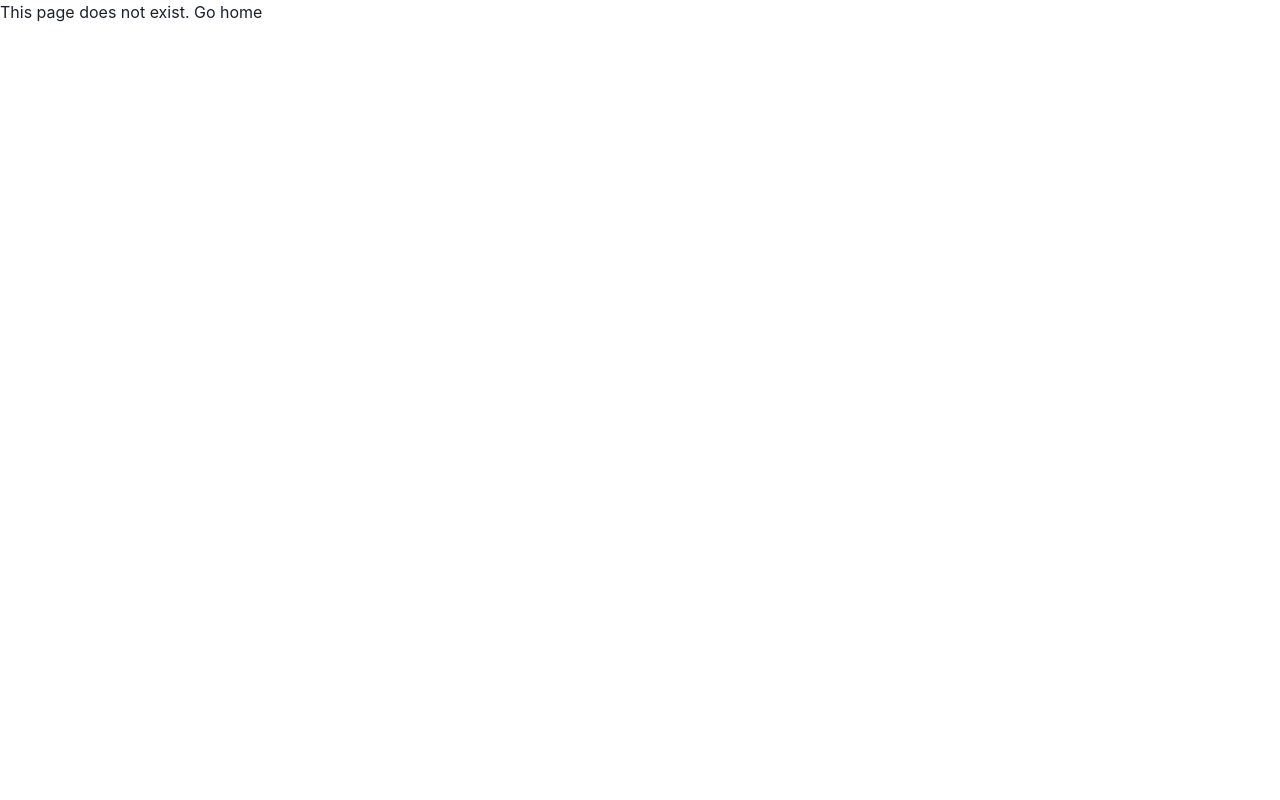
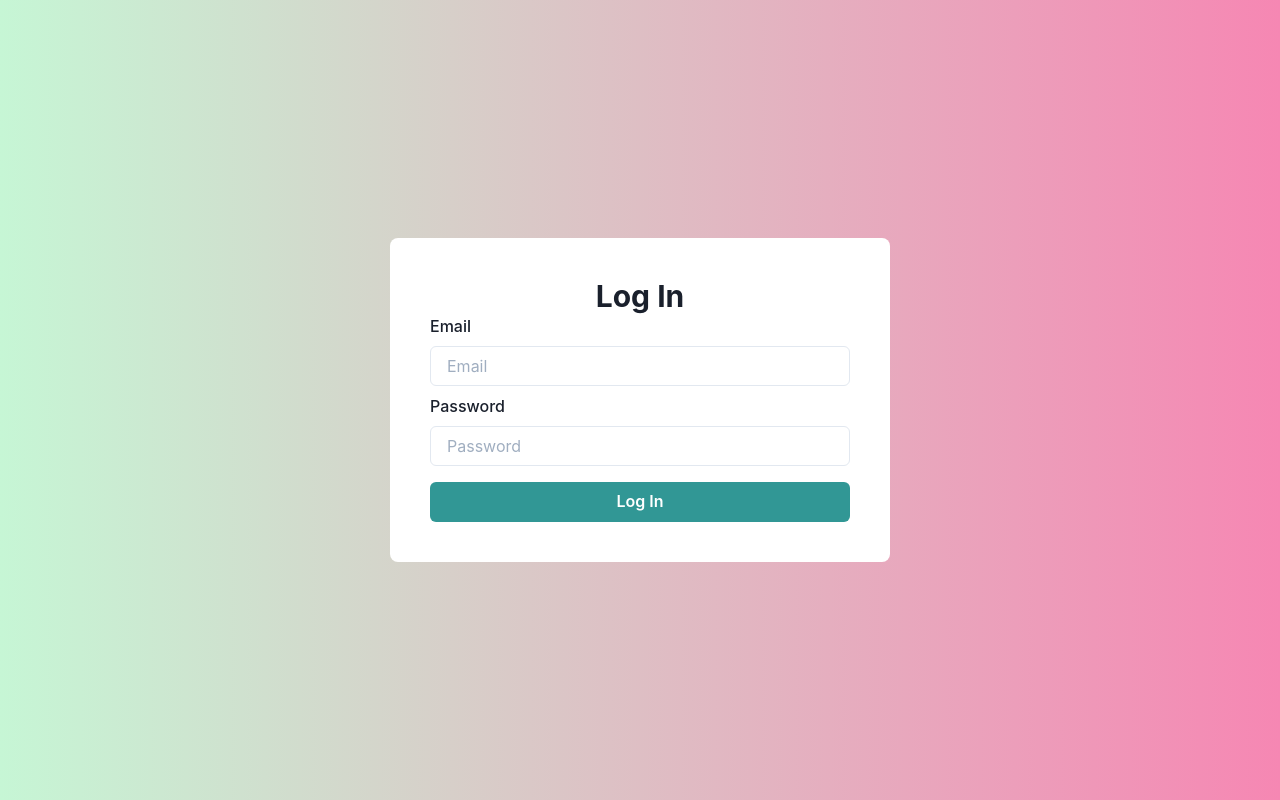
Before and after one commit to kristinakazlovskaya/admin_panel, a React (Create React App) app: page /admin_panel/login in a window 1280 px wide. Built offline with nearby package versions, Linux system fonts and the light colour scheme; no server answers; the HTML template or start-up script is replaced by a standard one.

Commit message:
fix: fix route paths

```diff
--- a/src/app/App.tsx
+++ b/src/app/App.tsx
@@ -23,7 +23,7 @@ const App: React.FC = () => {
       <AuthProvider>
         <Routes>
           <Route
-            path="/"
+            path="admin_panel"
             element={
               <PrivateRoute>
                 <MainPage />
@@ -35,7 +35,7 @@ const App: React.FC = () => {
             <Route path="albums/:id/edit" element={<EditAlbumPage />} />
             <Route path="albums/create" element={<CreateAlbumPage />} />
           </Route>
-          <Route path="/login" element={<LoginPage />} />
+          <Route path="admin_panel/login" element={<LoginPage />} />
           <Route path="*" element={<NotFoundPage />} />
         </Routes>
       </AuthProvider>
--- a/src/app/hoc/AuthProvider.tsx
+++ b/src/app/hoc/AuthProvider.tsx
@@ -31,7 +31,7 @@ const AuthProvider: React.FC<AuthProviderProps> = ({ children }) => {
   const signIn = () => {
     localStorage.setItem("fake-token", new Date().toString());
     setUser(true);
-    navigate("/", { replace: true });
+    navigate("/admin_panel", { replace: true });
   };
 
   const signOut = () => {
--- a/src/app/hoc/PrivateRoute.tsx
+++ b/src/app/hoc/PrivateRoute.tsx
@@ -7,7 +7,7 @@ const PrivateRoute: React.FC<AuthProviderProps> = ({ children }) => {
   const auth = useAuth();
 
   if (!auth.user) {
-    return <Navigate to="/login" />;
+    return <Navigate to="/admin_panel/login" />;
   }
 
   return children;
--- a/src/app/pages/LoginPage.tsx
+++ b/src/app/pages/LoginPage.tsx
@@ -55,6 +55,7 @@ const LoginPage: React.FC = () => {
               mt="2"
               name="password"
               label="Password"
+              type="password"
               error={errors.password}
               register={register}
             />
--- a/src/app/pages/NotFoundPage.tsx
+++ b/src/app/pages/NotFoundPage.tsx
@@ -5,7 +5,7 @@ const NotFoundPage: React.FC = () => {
   return (
     <>
       <div>
-        This page does not exist. Go <Link to="/">home</Link>
+        This page does not exist. Go <Link to="/admin_panel">home</Link>
       </div>
     </>
   );
```
Also changed, not shown: 1 other file (tests, documents, lock files or other folders).
